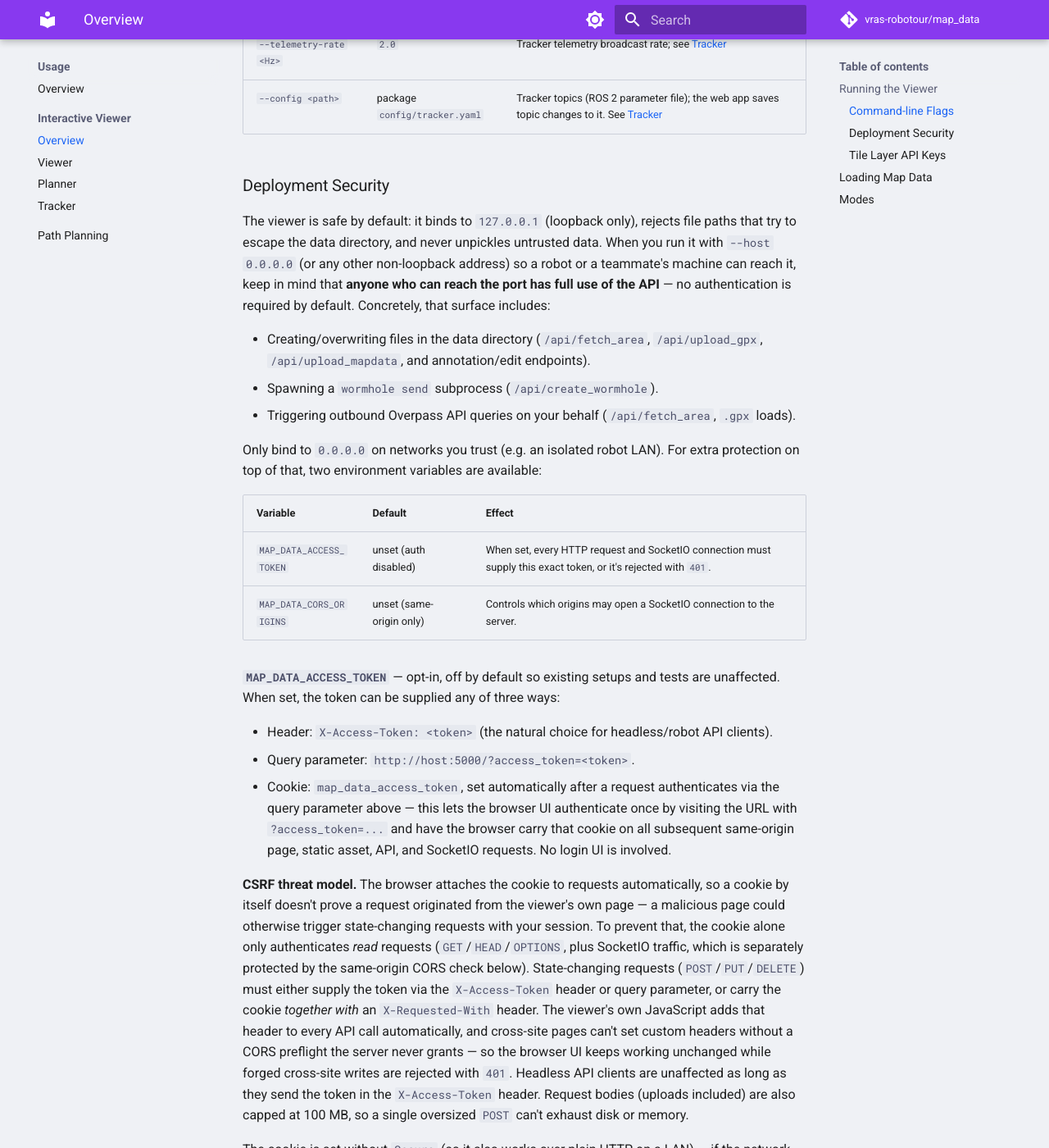
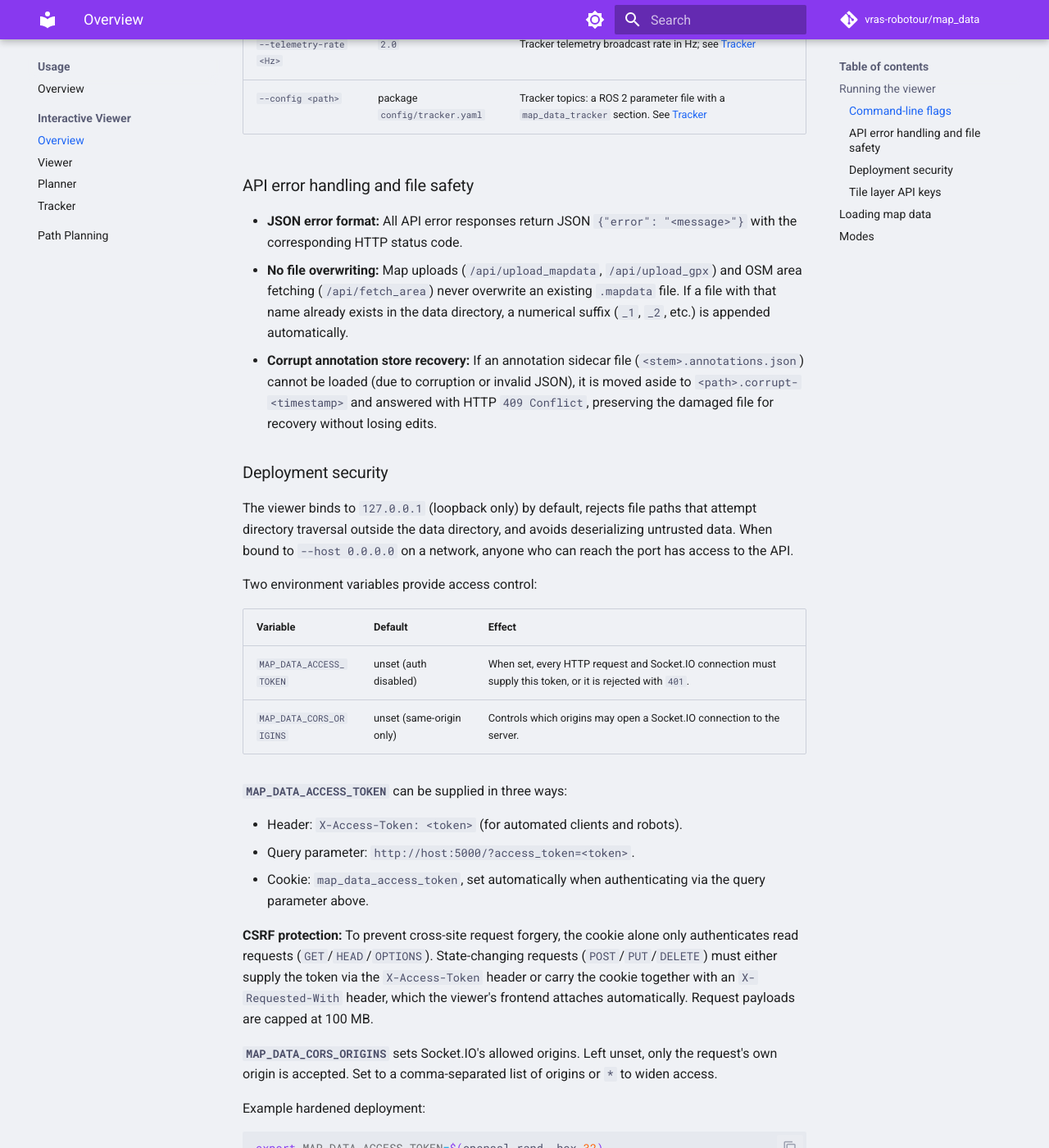
Before and after one commit to vras-robotour/map_data, an MkDocs documentation site: the page built from docs/viewer.md, in a window 1280 px wide and 1400 px high, scrolled down 1149 px. Shown: the whole window at 82% size. Built offline with MkDocs 1.6.1 and Material for MkDocs 9.7.7, drawn with Linux system fonts in a browser that asks for light colours; comment, search, counter and statistics services are not loaded; some of the changed text lies outside the part shown.

Commit message:
docs: update viewer overview with security, file upload safety, and error handling

````diff
--- a/docs/viewer.md
+++ b/docs/viewer.md
@@ -1,26 +1,25 @@
-# Interactive Viewer
+# Interactive viewer
 
 `map_data_viewer` launches a local Flask web server with a Leaflet-based map UI.
 It lets you inspect and edit parsed features, view their OSM tags, draw manual annotations,
-and plan paths — without needing ROS2.
+and plan paths — without needing ROS 2.
 
 !!! tip "Live demo"
     A read-only demo of the viewer (Buchlovice dataset) runs at
-    <https://vras-robotour.github.io/map_data/demo/> — no install needed.
-    It is rebuilt automatically from the current code on every push.
-    Editing, OSM fetching, path planning, and the tracker require running
-    `map_data_viewer` locally.
+    <https://vras-robotour.github.io/map_data/demo/> — no installation needed.
+    The demo is read-only: editing, OSM fetching, path planning, and tracker
+    telemetry are disabled in static demo mode. Running `map_data_viewer` locally provides full functionality.
 
-## Running the Viewer
+## Running the viewer
 
 ```bash
-# After colcon build and sourcing the workspace:
+# Sourced ROS 2 workspace:
 map_data_viewer
 
 # Explicit data directory and port:
 map_data_viewer --data-dir /path/to/data --port 8080
 
-# Standalone (outside a colcon workspace):
+# Standalone Python environment:
 python -m map_data.viewer.app --data-dir ./data
 ```
 
@@ -29,76 +28,54 @@ Then open `http://127.0.0.1:5000` in a browser.
 !!! warning "Trusted networks only"
     By default the viewer has no authentication and its API can read and write files in
     the data directory. Keep the default `--host 127.0.0.1`; only bind to other interfaces
-    (e.g. `--host 0.0.0.0`) on networks where you trust every machine, and see
-    [Deployment Security](#deployment-security) below for options to lock it down further.
+    (such as `--host 0.0.0.0`) on networks where you trust every machine, and see
+    [Deployment security](#deployment-security) below for options to lock it down further.
 
-### Command-line Flags
+### Command-line flags
 
 | Flag | Default | Description |
 |------|---------|-------------|
-| `--data-dir <path>` | package `data/` folder | Directory to load `.mapdata`/`.gpx` files from and save new ones to |
+| `--data-dir <path>` | package `data/` folder | Directory containing `.mapdata` and `.gpx` files |
 | `--host <address>` | `127.0.0.1` | Address the Flask server binds to |
 | `--port <port>` | `5000` | Port the Flask server binds to |
-| `--telemetry-rate <Hz>` | `2.0` | Tracker telemetry broadcast rate; see [Tracker](viewer_tracker.md) |
-| `--config <path>` | package `config/tracker.yaml` | Tracker topics (ROS 2 parameter file); the web app saves topic changes to it. See [Tracker](viewer_tracker.md#config-file) |
+| `--telemetry-rate <Hz>` | `2.0` | Tracker telemetry broadcast rate in Hz; see [Tracker](viewer_tracker.md) |
+| `--config <path>` | package `config/tracker.yaml` | Tracker topics: a ROS 2 parameter file with a `map_data_tracker` section. See [Tracker](viewer_tracker.md#config-file) |
 
-### Deployment Security
+### API error handling and file safety
 
-The viewer is safe by default: it binds to `127.0.0.1` (loopback only), rejects file paths
-that try to escape the data directory, and never unpickles untrusted data. When you run it
-with `--host 0.0.0.0` (or any other non-loopback address) so a robot or a teammate's machine
-can reach it, keep in mind that **anyone who can reach the port has full use of the API** —
-no authentication is required by default. Concretely, that surface includes:
+- **JSON error format:** All API error responses return JSON `{"error": "<message>"}` with the corresponding HTTP status code.
+- **No file overwriting:** Map uploads (`/api/upload_mapdata`, `/api/upload_gpx`) and OSM area fetching (`/api/fetch_area`) never overwrite an existing `.mapdata` file. If a file with that name already exists in the data directory, a numerical suffix (`_1`, `_2`, etc.) is appended automatically.
+- **Corrupt annotation store recovery:** If an annotation sidecar file (`<stem>.annotations.json`) cannot be loaded (due to corruption or invalid JSON), it is moved aside to `<path>.corrupt-<timestamp>` and answered with HTTP `409 Conflict`, preserving the damaged file for recovery without losing edits.
 
-- Creating/overwriting files in the data directory (`/api/fetch_area`, `/api/upload_gpx`,
-  `/api/upload_mapdata`, and annotation/edit endpoints).
-- Spawning a `wormhole send` subprocess (`/api/create_wormhole`).
-- Triggering outbound Overpass API queries on your behalf (`/api/fetch_area`, `.gpx` loads).
+### Deployment security
 
-Only bind to `0.0.0.0` on networks you trust (e.g. an isolated robot LAN). For extra
-protection on top of that, two environment variables are available:
+The viewer binds to `127.0.0.1` (loopback only) by default, rejects file paths that attempt
+directory traversal outside the data directory, and avoids deserializing untrusted data.
+When bound to `--host 0.0.0.0` on a network, anyone who can reach the port has access to the API.
+
+Two environment variables provide access control:
 
 | Variable | Default | Effect |
 |----------|---------|--------|
-| `MAP_DATA_ACCESS_TOKEN` | unset (auth disabled) | When set, every HTTP request and SocketIO connection must supply this exact token, or it's rejected with `401`. |
-| `MAP_DATA_CORS_ORIGINS` | unset (same-origin only) | Controls which origins may open a SocketIO connection to the server. |
+| `MAP_DATA_ACCESS_TOKEN` | unset (auth disabled) | When set, every HTTP request and Socket.IO connection must supply this token, or it is rejected with `401`. |
+| `MAP_DATA_CORS_ORIGINS` | unset (same-origin only) | Controls which origins may open a Socket.IO connection to the server. |
 
-**`MAP_DATA_ACCESS_TOKEN`** — opt-in, off by default so existing setups and tests are
-unaffected. When set, the token can be supplied any of three ways:
+**`MAP_DATA_ACCESS_TOKEN`** can be supplied in three ways:
 
-- Header: `X-Access-Token: <token>` (the natural choice for headless/robot API clients).
+- Header: `X-Access-Token: <token>` (for automated clients and robots).
 - Query parameter: `http://host:5000/?access_token=<token>`.
-- Cookie: `map_data_access_token`, set automatically after a request authenticates via the
-  query parameter above — this lets the browser UI authenticate once by visiting the URL
-  with `?access_token=...` and have the browser carry that cookie on all subsequent
-  same-origin page, static asset, API, and SocketIO requests. No login UI is involved.
+- Cookie: `map_data_access_token`, set automatically when authenticating via the query parameter above.
 
-**CSRF threat model.** The browser attaches the cookie to requests automatically, so a
-cookie by itself doesn't prove a request originated from the viewer's own page — a
-malicious page could otherwise trigger state-changing requests with your session. To
-prevent that, the cookie alone only authenticates *read* requests (`GET`/`HEAD`/`OPTIONS`,
-plus SocketIO traffic, which is separately protected by the same-origin CORS check below).
-State-changing requests (`POST`/`PUT`/`DELETE`) must either supply the token via the
-`X-Access-Token` header or query parameter, or carry the cookie *together with* an
-`X-Requested-With` header. The viewer's own JavaScript adds that header to every API call
-automatically, and cross-site pages can't set custom headers without a CORS preflight the
-server never grants — so the browser UI keeps working unchanged while forged cross-site
-writes are rejected with `401`. Headless API clients are unaffected as long as they send
-the token in the `X-Access-Token` header. Request bodies (uploads included) are also
-capped at 100 MB, so a single oversized `POST` can't exhaust disk or memory.
+**CSRF protection:** To prevent cross-site request forgery, the cookie alone only
+authenticates read requests (`GET`/`HEAD`/`OPTIONS`). State-changing requests
+(`POST`/`PUT`/`DELETE`) must either supply the token via the `X-Access-Token` header or
+carry the cookie together with an `X-Requested-With` header, which the viewer's frontend
+attaches automatically. Request payloads are capped at 100 MB.
 
-The cookie is set without `Secure` (so it also works over plain HTTP on a LAN) — if the
-network itself isn't trusted, put a TLS-terminating reverse proxy in front of the viewer
-rather than relying on the token alone.
+**`MAP_DATA_CORS_ORIGINS`** sets Socket.IO's allowed origins. Left unset, only the request's
+own origin is accepted. Set to a comma-separated list of origins or `*` to widen access.
 
-**`MAP_DATA_CORS_ORIGINS`** — controls SocketIO's `cors_allowed_origins`. Left unset, only
-the request's own origin is allowed (safe default, and it works out of the box for local
-dev regardless of which port you pick, since it's derived per-request rather than
-hardcoded). Set it to a comma-separated list of allowed origins to widen access (e.g. when
-serving the frontend from a different host/port), or to `*` to explicitly allow any origin.
-`*` is never the default — it must be requested explicitly.
-
-Example hardened robot deployment:
+Example hardened deployment:
 
 ```bash
 export MAP_DATA_ACCESS_TOKEN=$(openssl rand -hex 32)
@@ -106,11 +83,9 @@ export MAP_DATA_CORS_ORIGINS=http://192.168.1.50:5000
 map_data_viewer --host 0.0.0.0 --data-dir /path/to/data
 ```
 
-### Tile Layer API Keys
+### Tile layer API keys
 
-The index page reads `THUNDERFOREST_API_KEY` and `SEZNAM_API_KEY` from the environment and makes
-them available to the page for the corresponding optional basemap tile layers. Export the
-relevant variable before launching the viewer to enable it:
+The index page reads `THUNDERFOREST_API_KEY` and `SEZNAM_API_KEY` from the environment:
 
 ```bash
 export THUNDERFOREST_API_KEY=your_key_here
@@ -118,25 +93,23 @@ export SEZNAM_API_KEY=your_key_here
 map_data_viewer
 ```
 
-Both are optional — without them the viewer still works, using the built-in OpenStreetMap and
-Satellite base layers (see [Viewer](viewer_view.md#layers-panel)).
+Both are optional; without them the viewer defaults to standard OpenStreetMap and satellite base layers.
 
-## Loading Map Data
+## Loading map data
 
-The viewer loads files from its data directory (default: the package `data/` folder,
-overridable with `--data-dir`). Supported file formats:
+The viewer loads files from its data directory:
 
-- **`.mapdata`** — pre-parsed map files created by `create_mapdata`. Loaded immediately with no network request.
-- **`.gpx`** — raw GPS tracks. The viewer parses them on load by fetching OSM data for the track bounds.
+- **`.mapdata`** — pre-parsed map files. Loaded directly without external network requests.
+- **`.gpx`** — GPS tracks. The viewer parses them on load by fetching OSM data for the track bounds.
 
-You can also drag and drop a `.gpx` file directly onto the map.
+GPX files can also be dragged and dropped directly onto the browser window.
 
 ## Modes
 
-The viewer has three modes, switched via the tabs in the top-right corner:
+The viewer provides three modes via the tabs in the top-right corner:
 
 | Mode | Description |
 |------|-------------|
-| [**Viewer**](viewer_view.md) | Inspect features, manage layers, draw manual annotations. |
-| [**Planner**](viewer_planner.md) | Design missions and plan paths using graph-based or all-terrain algorithms. |
-| [**Tracker**](viewer_tracker.md) | Monitor a live robot via ROS2 telemetry. Requires a running ROS2 context. |
+| [**Viewer**](viewer_view.md) | Inspect features, manage layer visibility, draw annotations, and edit ways. Supports [keyboard shortcuts](viewer_view.md#keyboard-shortcuts). |
+| [**Planner**](viewer_planner.md) | Design missions and plan paths using graph-based or all-terrain grid algorithms. |
+| [**Tracker**](viewer_tracker.md) | Monitor a live robot via ROS 2 telemetry. Requires a running ROS 2 context. |
````
